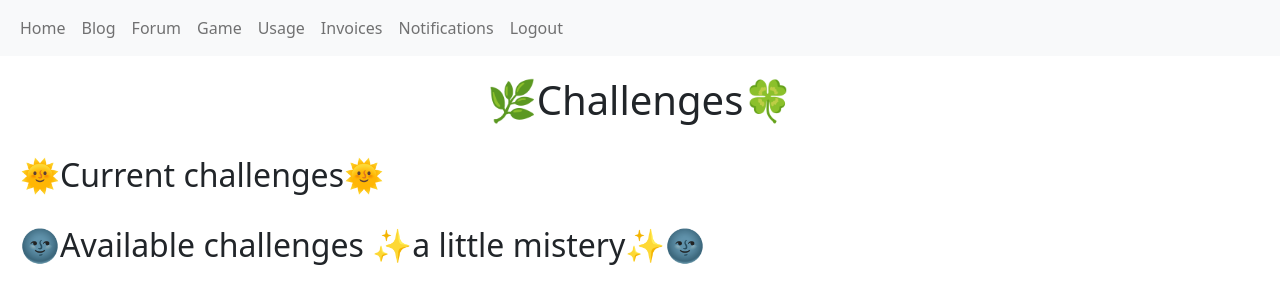
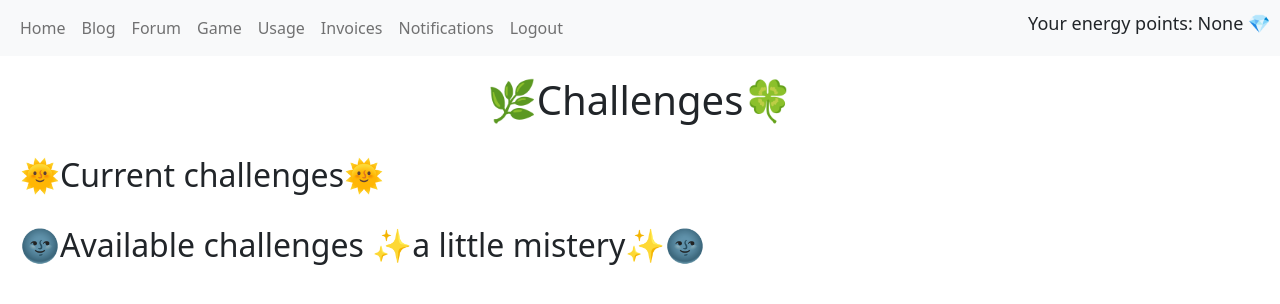
Before and after one commit to dorota-ostrowska/my_energy_masters_thesis, a Flask app: template website/templates/challenge.html in a window 1280 px wide. Shown: the top 304 px of the page. Run offline with Flask 3, Linux system fonts and the light colour scheme; the template is opened without the code that fills it, so the values that code supplies are empty; the visitor is signed in with stand-in values (Sample User, id 1).

Commit message:
points displayed

```diff
--- a/website/challenge.py
+++ b/website/challenge.py
@@ -120,6 +120,7 @@
         challenges_unlocked=_customize_task_desciptions(
             _get_unlocked_challenges(current_user.id_client),
         ),
+        current_user=current_user
     )
 
 
--- a/website/templates/challenge.html
+++ b/website/templates/challenge.html
@@ -8,6 +8,12 @@
 <style>
     .inner-container {
         margin: 20px;
+    }
+    .user-points {
+    position: absolute;
+    top: 10px;
+    right: 10px;
+    font-size: 18px;
     }
 </style>
 </head>
@@ -34,6 +40,7 @@
 </nav>
 
 <div class="inner-container">
+    <div class="user-points">Your energy points: {{ current_user.points }} 💎</div>
     <h1 align="center">🌿Challenges🍀</h1>
     <br/>
     <h2>🌞Current challenges🌞</h2>
```
Also changed, not shown: website/static/images/badges/diamond_draught.jpg (added), website/static/images/badges/diamond_draught.png (deleted).
